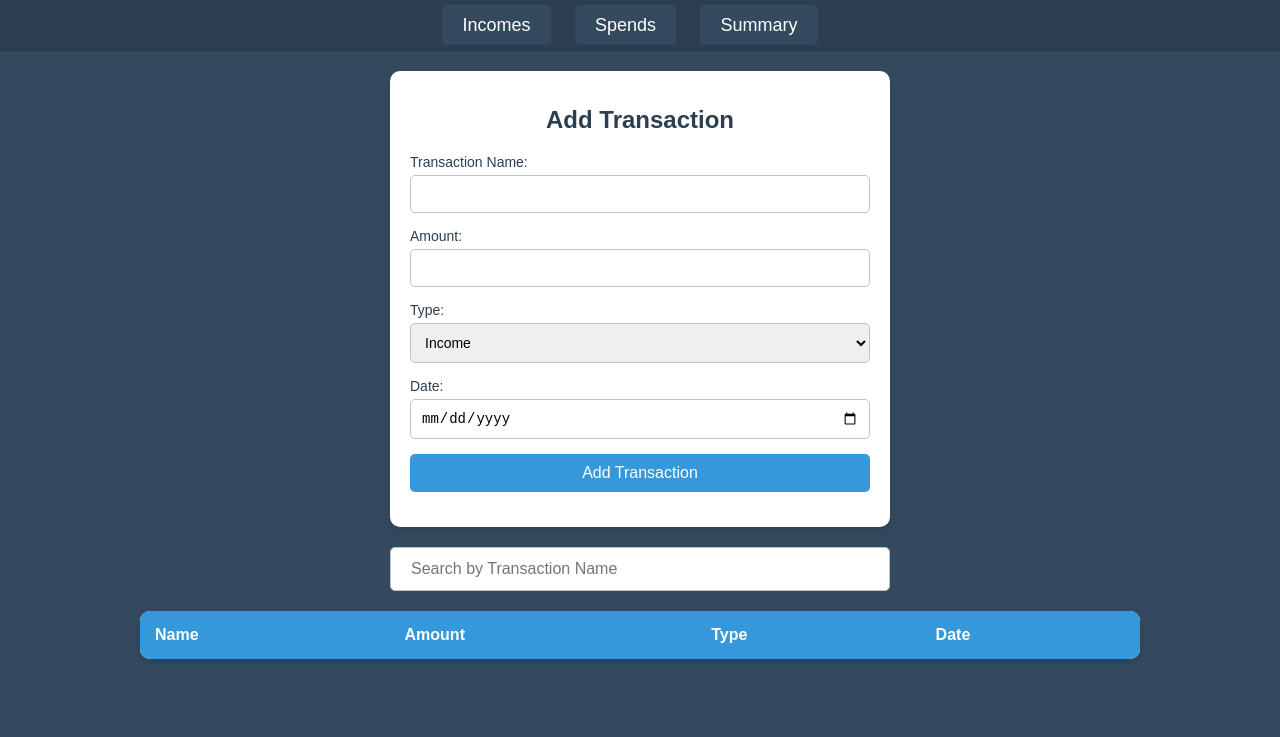
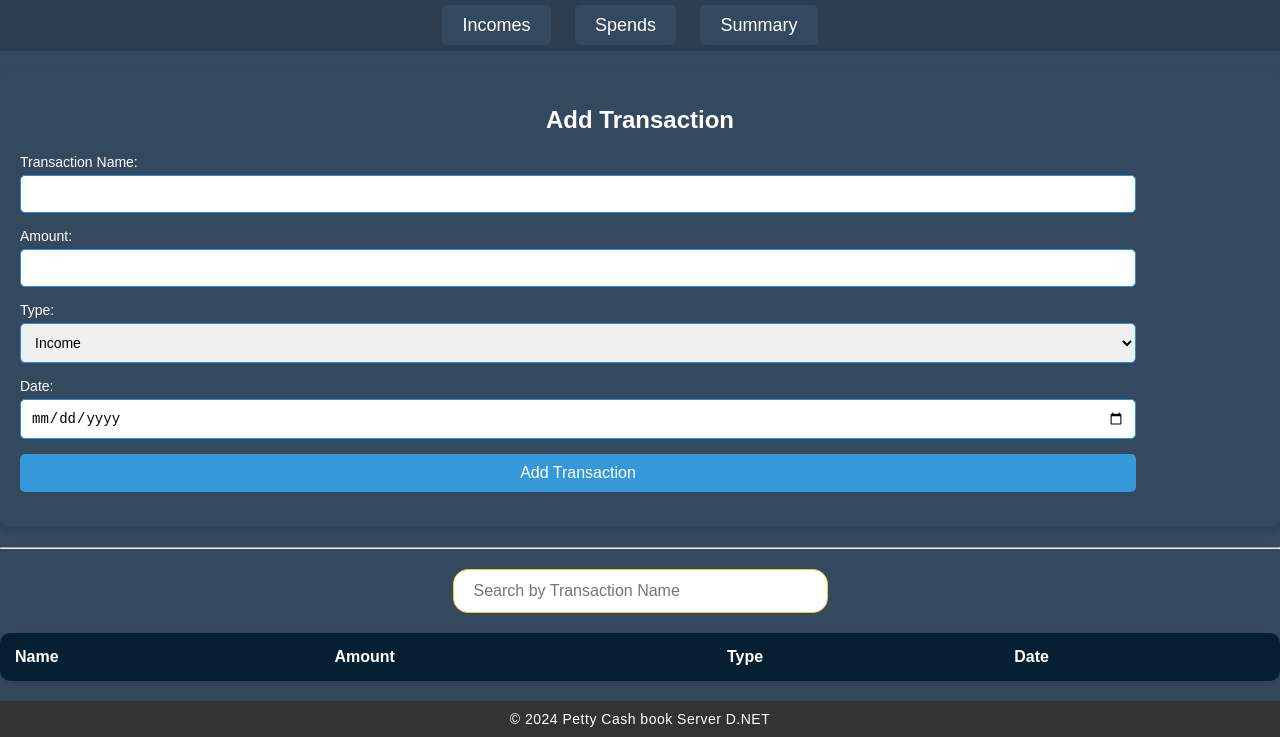
Before and after one commit to thisisdineth/bankingapp, a plain HTML site: page db.html in a window 1280 px wide. Shown: the part 400-1137 px from the top of the page. Before the commit the page ends 1079 px from the top, so only its background shows below. Drawn offline with Linux system fonts and the light colour scheme; no server answers.

Commit message:
css update

```diff
--- a/css/db.css
+++ b/css/db.css
@@ -157,10 +157,11 @@ h2 {
 }
 /* Transaction form styling */
 .transaction-form {
-    background-color: #ffffff;
+    background-color: none;
+    color: white;
     border-radius: 10px;
     padding: 20px;
-    max-width: 500px;
+    width: 100%;
     margin: 20px auto;
     box-shadow: 0 4px 8px rgba(0, 0, 0, 0.1);
 }
@@ -169,12 +170,12 @@ h2 {
     text-align: center;
     margin-bottom: 20px;
     font-size: 24px;
-    color: #2c3e50;
+    color: #ffffff;
 }
 
 .transaction-form label {
     font-size: 14px;
-    color: #2c3e50;
+    color: #ffffff;
     margin-bottom: 5px;
     display: block;
 }
@@ -182,11 +183,11 @@ h2 {
 .transaction-form input,
 .transaction-form select,
 .transaction-form button {
-    width: 100%;
+    width: 90%;
     padding: 10px;
     margin-bottom: 15px;
     border-radius: 5px;
-    border: 1px solid #bdc3c7;
+    border: 1px solid #1c92e0;
     font-size: 14px;
 }
 
@@ -217,25 +218,25 @@ h2 {
 }
 
 #searchInput {
-    width: 100%;
+    width: 75%;
     padding: 12px 20px;
-    border-radius: 5px;
-    border: 1px solid #bdc3c7;
+    border-radius: 15px;
+    border: 1px solid #f7c436;
     font-size: 16px;
     transition: border-color 0.3s ease;
 }
 
 #searchInput:focus {
-    border-color: #3498db;
+    border-color: #2081c1;
     outline: none;
 }
 
 /* Table styling */
 .transaction-table {
     width: 100%;
-    max-width: 1000px;
+    max-width: 100%;
     margin: 20px auto;
-    background-color: white;
+    background-color: none;
     border-collapse: collapse;
     box-shadow: 0 4px 8px rgba(0, 0, 0, 0.1);
     border-radius: 10px;
@@ -248,7 +249,7 @@ h2 {
 }
 
 .transaction-table thead {
-    background-color: #3498db;
+    background-color: #061f31;
     color: white;
     font-size: 16px;
 }
@@ -262,15 +263,15 @@ h2 {
     padding: 15px;
     border-bottom: 1px solid #ecf0f1;
     font-size: 14px;
-    color: #2c3e50;
+    color: #ffffff;
 }
 
 .transaction-table tbody tr:nth-child(even) {
-    background-color: #f8f9fa;
+    background-color: none;
 }
 
 .transaction-table tbody tr:hover {
-    background-color: #f1f1f1;
+    background-color: #130202;
 }
 
 .transaction-table tbody td:last-child {
@@ -280,6 +281,35 @@ h2 {
 .transaction-table tbody tr td {
     vertical-align: middle;
 }
+footer {
+    background-color: #333;
+    color: #fff;
+    text-align: center;
+    padding: 10px 0;
+    font-size: 14px;
+    position: relative;
+    width: 100%;
+    bottom: 0;
+    left: 0;
+    box-shadow: 0 -2px 10px rgba(0, 0, 0, 0.1);
+}
+
+footer p {
+    margin: 0;
+    font-family: 'Arial', sans-serif;
+    letter-spacing: 0.5px;
+}
+
+footer a {
+    color: #fff;
+    text-decoration: none;
+    font-weight: bold;
+}
+
+footer a:hover {
+    text-decoration: underline;
+}
+
 /* Responsive Design */
 @media (max-width: 768px) {
     .profile-pic {
--- a/db.html
+++ b/db.html
@@ -75,7 +75,7 @@
             <button type="submit">Add Transaction</button>
         </form>
     </div>
-
+<hr>
     <!-- Search Transactions -->
     <div class="search-container">
         <input type="text" id="searchInput" placeholder="Search by Transaction Name">
@@ -98,7 +98,9 @@
         </table>
     </div>
 
-
+<footer>
+    <p>&copy; 2024 Petty Cash book Server D.NET</p>
+</footer>
     <!-- JavaScript -->
     <script type="module" src="./js/db.js"></script>
 </body>
```
